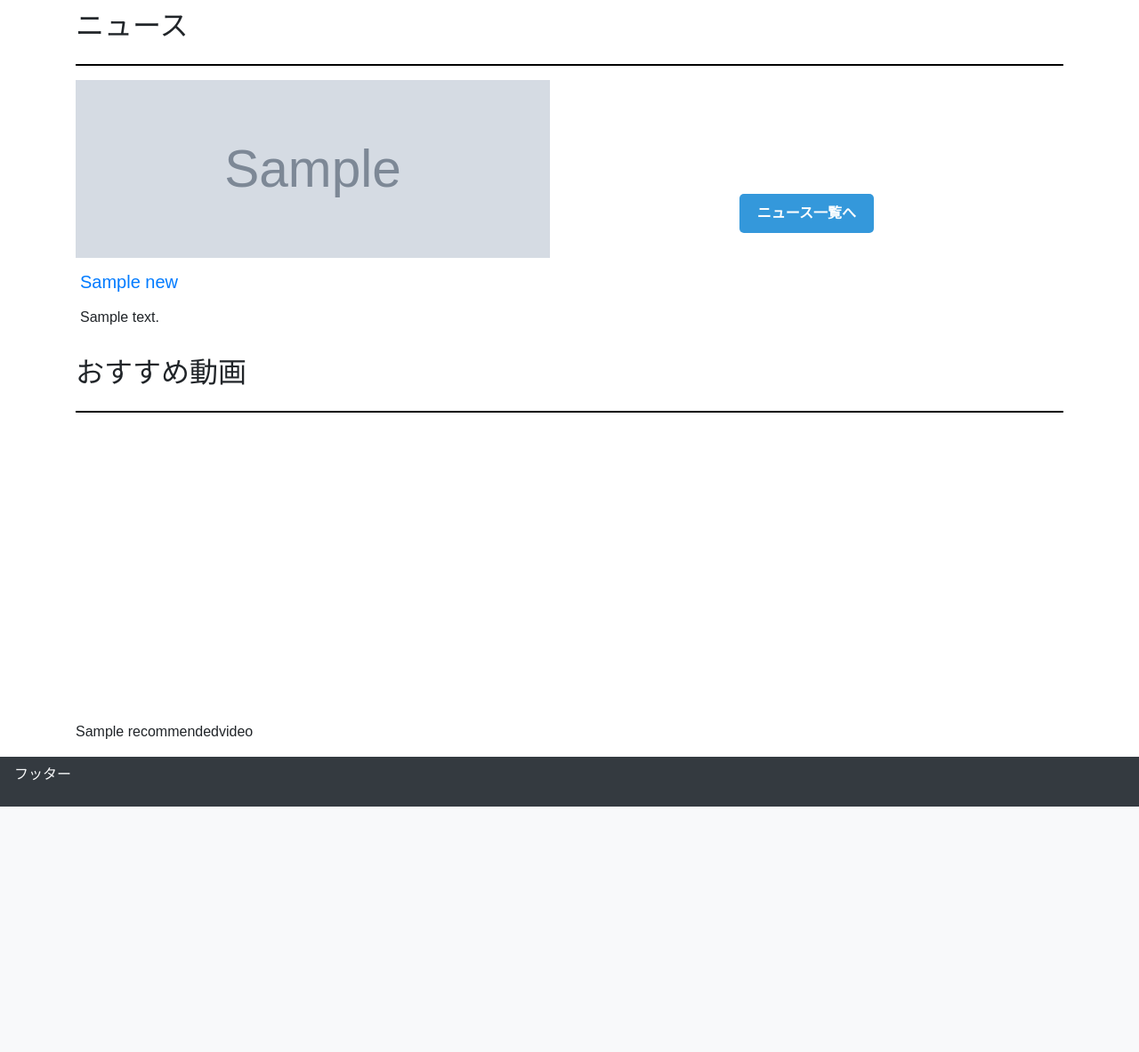
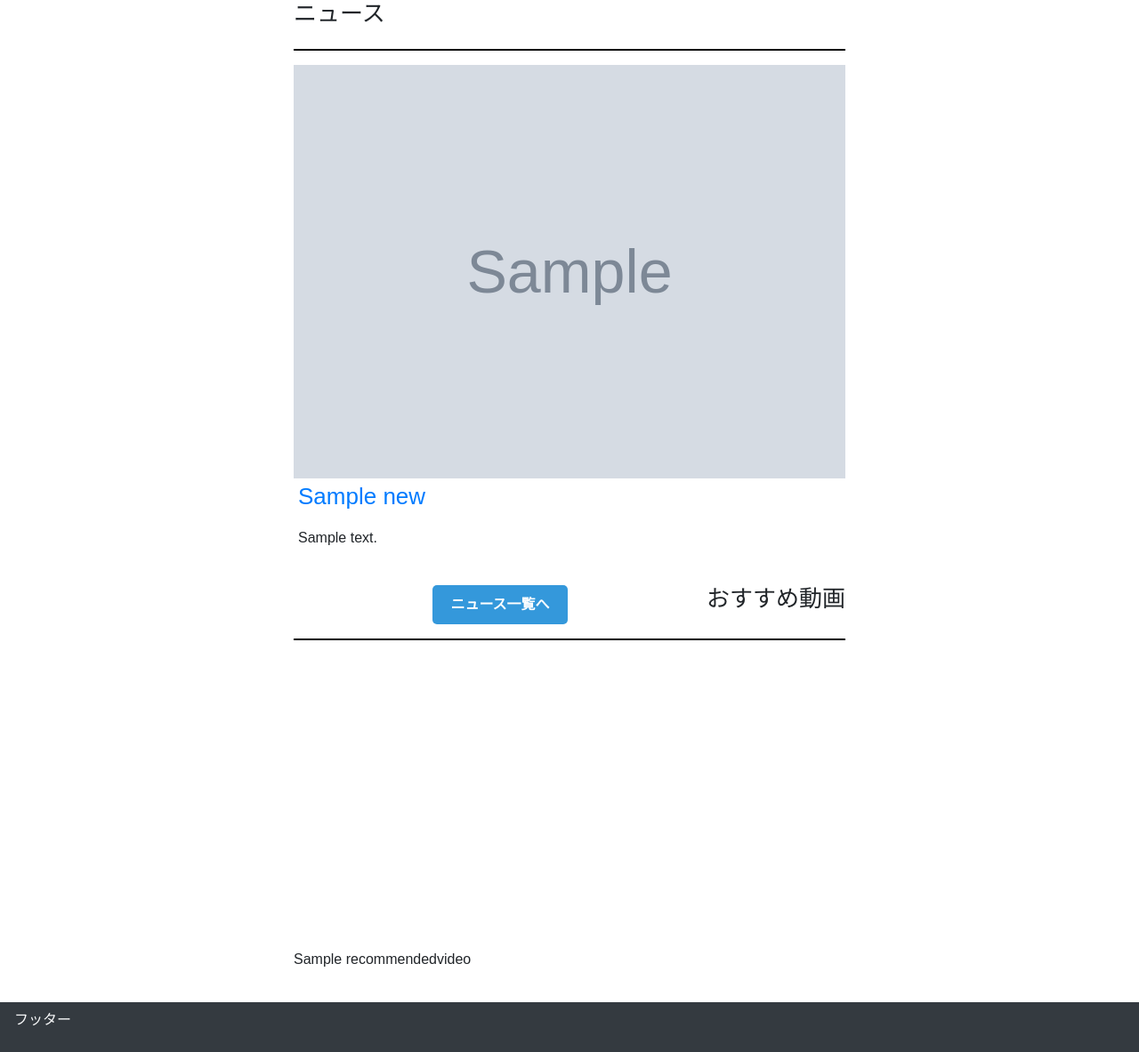
Before and after one commit to gustave-studio/science, a Django app: page / in a window 1280 px wide. Shown: the part 58-1241 px from the top of the page at 89% size. Before the commit the page ends 965 px from the top, so only its background shows below. Run offline with Django 4.2, Linux system fonts and the light colour scheme; tables that the repository leaves empty hold one stand-in row (values such as "Sample post"); grey boxes marked "Sample" are stand-in pictures; parts of the project's set-up code (start-up, migrations or seed data) failed here and were passed over; some libraries are stand-ins or nearby versions.

Commit message:
🎨トップページのデザイン変更

```diff
--- a/static/top.css
+++ b/static/top.css
@@ -12,22 +12,33 @@ header {
 }
 
 .container {
+  width: 650px;
   display: flex;
   flex-wrap: wrap;
   justify-content: space-between;
 }
 
 .box {
-    width: 48%;
-    height: 98%;
+  width: 100%;
+  height: auto;
   box-sizing: border-box;
   position: relative;
   overflow: hidden;
+  margin-bottom: 20px;
+}
+
+.first-news-box {
+  width: 100%;
+}
+
+.first-news-box .box-title h2 {
+  font-size: 26px;
+  height: auto;
 }
 
 h2 {
-    width: 100%;
-    margin-top: 10px;
+  font-size: 26px;
+  margin-top: 0px;
 }
 
 hr {
@@ -37,20 +48,9 @@ hr {
 
 .box img {
   width: 100%;
-  height: 200px;
+  height: auto;
   object-fit: cover;
   object-position: center;
-}
-
-.box iframe {
-  width: 100%;
-  height: 300px;
-  object-fit: cover;
-  object-position: center top;
-}
-
-.box-title h2{
-  font-size: 20px;
 }
 
 .box-title {
@@ -87,8 +87,38 @@ hr {
   align-items: center;
 }
 
-.news_list_button:hover {
+.news-list-button:hover {
   background-color: #2980b9;
+}
+
+.news-item {
+  width: 100%;
+  display: flex;
+  margin-bottom: 20px;
+  background-color: #fff;
+}
+
+.text-container {
+  flex: 1;
+  margin-left: 20px;
+}
+
+.image-container {
+  max-width: 30%;
+  overflow: hidden;
+}
+
+.image-container img {
+  width: 150px;
+  height: auto;
+  object-fit: cover;
+}
+
+.box iframe {
+  width: 100%;
+  height: 300px;
+  object-fit: cover;
+  object-position: center top;
 }
 
 @media (max-width: 760px) {
@@ -100,7 +130,7 @@ hr {
   }
   .box img {
     width: 100%;
-      height: 200px;
+    height: auto;
     object-fit: cover;
     object-position: center;
   }
--- a/templates/top.html
+++ b/templates/top.html
@@ -13,7 +13,8 @@
         <h2>ニュース</h2>
         <hr>
         {% for news in news_list %}
-          <div class="box">
+          {% if forloop.first %}
+            <div class="box first-news-box">
               <img src="{{ news.newsimage.url }}" alt="サムネイル1">
               <div class="box-title">
                 <h2>
@@ -26,6 +27,21 @@
                 <p>{{ news.content|safe|striptags|slice:":100" }}{% if news.content|length > 100 %} ...{% endif %}</p>
               </div>
             </div>
+          {% else %}
+            <div class="news-item">
+              <div class="image-container">
+                <img src="{{ news.newsimage.url }}" alt="サムネイル{{ forloop.counter }}">
+              </div>
+              <div class="text-container">
+                <h2>
+                  <a href="{% url 'detail_page' news.pk %}">
+                    {{ news.title |slice:":20" }}{% if news.title|length > 20 %} ...{% endif %}
+                  </a>
+                </h2>
+                <p>{{ news.content|safe|striptags|slice:":100" }}{% if news.content|length > 100 %} ...{% endif %}</p>
+              </div>
+            </div>
+          {% endif %}
         {% endfor %}
 
         <div class="news-list-button-container">
```
Lines whose indentation alone changed are shown as unchanged.
